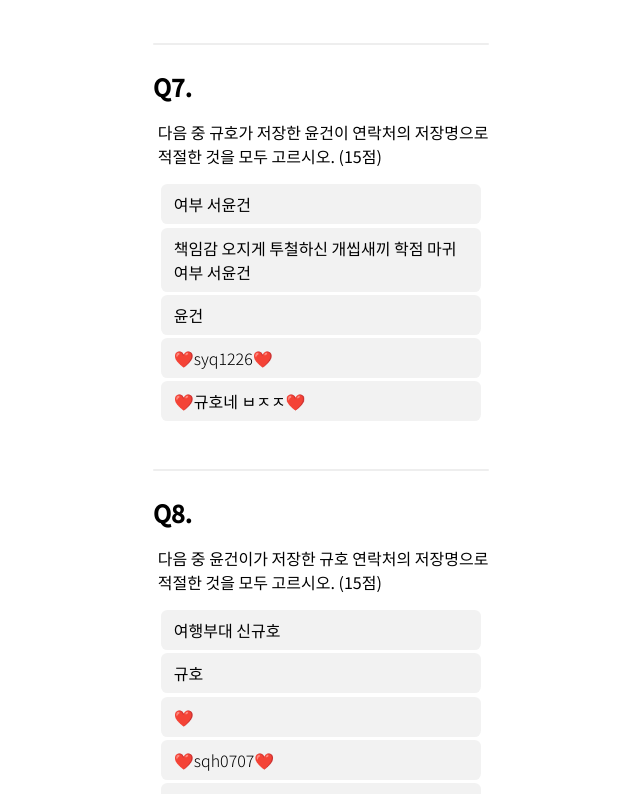
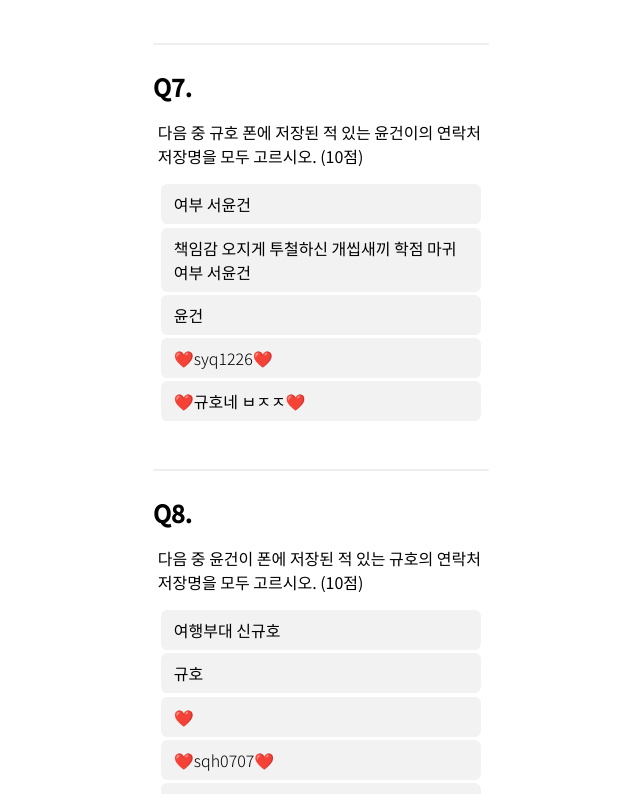
Before and after one commit to sour9ho/sqh_hbd, a React (Create React App) app: page /sqh_hbd/play in a window 1280 px wide. Shown: the part 2440-3234 px from the top of the page, without its empty margins (319-959 px from the left). Built offline with nearby package versions, Linux system fonts and the light colour scheme.

Commit message:
fix: Change scores of some problems

```diff
--- a/src/data/sampleQuestions.js
+++ b/src/data/sampleQuestions.js
@@ -165,8 +165,8 @@ export const sampleQuestions = {
     },
     7: {
         description: {
-            text: "다음 중 규호가 저장한 윤건이 연락처의 저장명으로 적절한 것을 모두 고르시오.",
-            score: 15,
+            text: "다음 중 규호 폰에 저장된 적 있는 윤건이의 연락처 저장명을 모두 고르시오.",
+            score: 10,
         },
         type: questionType.multipleAll,
         answer: [1, 2, 4],
@@ -196,8 +196,8 @@ export const sampleQuestions = {
     },
     8: {
         description: {
-            text: "다음 중 윤건이가 저장한 규호 연락처의 저장명으로 적절한 것을 모두 고르시오.",
-            score: 15,
+            text: "다음 중 윤건이 폰에 저장된 적 있는 규호의 연락처 저장명을 모두 고르시오.",
+            score: 10,
         },
         type: questionType.multipleAll,
         answer: [1, 2, 3],
@@ -228,7 +228,7 @@ export const sampleQuestions = {
     9: {
         description: {
             text: "윤건이와 규호는 서른 한 살 무렵에 같은 집에서 살고 있는 상태이다. 다음 중 두 사람이 함께 살고 있는 집에 대한 설명으로 옳은 것을 모두 고르시오.",
-            score: 15,
+            score: 10,
         },
         type: questionType.multipleAll,
         answer: [2, 3],
```
